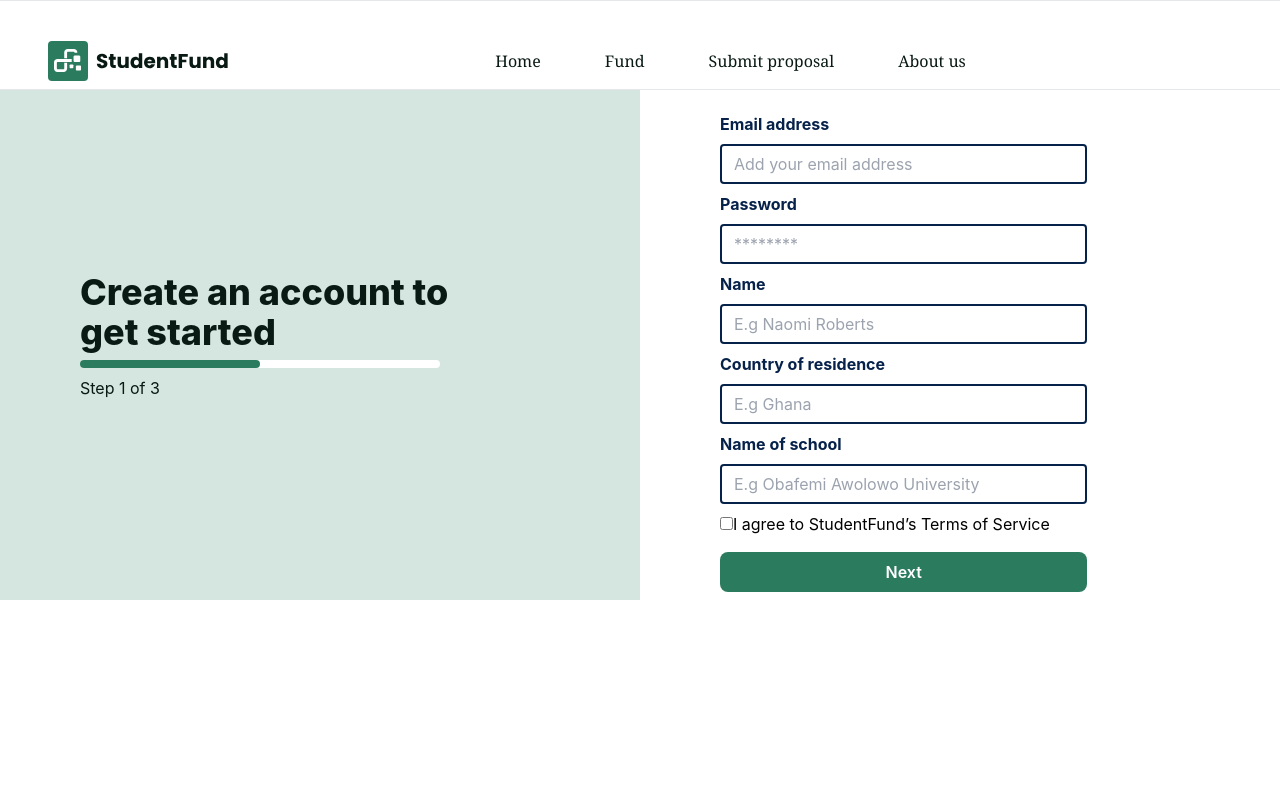
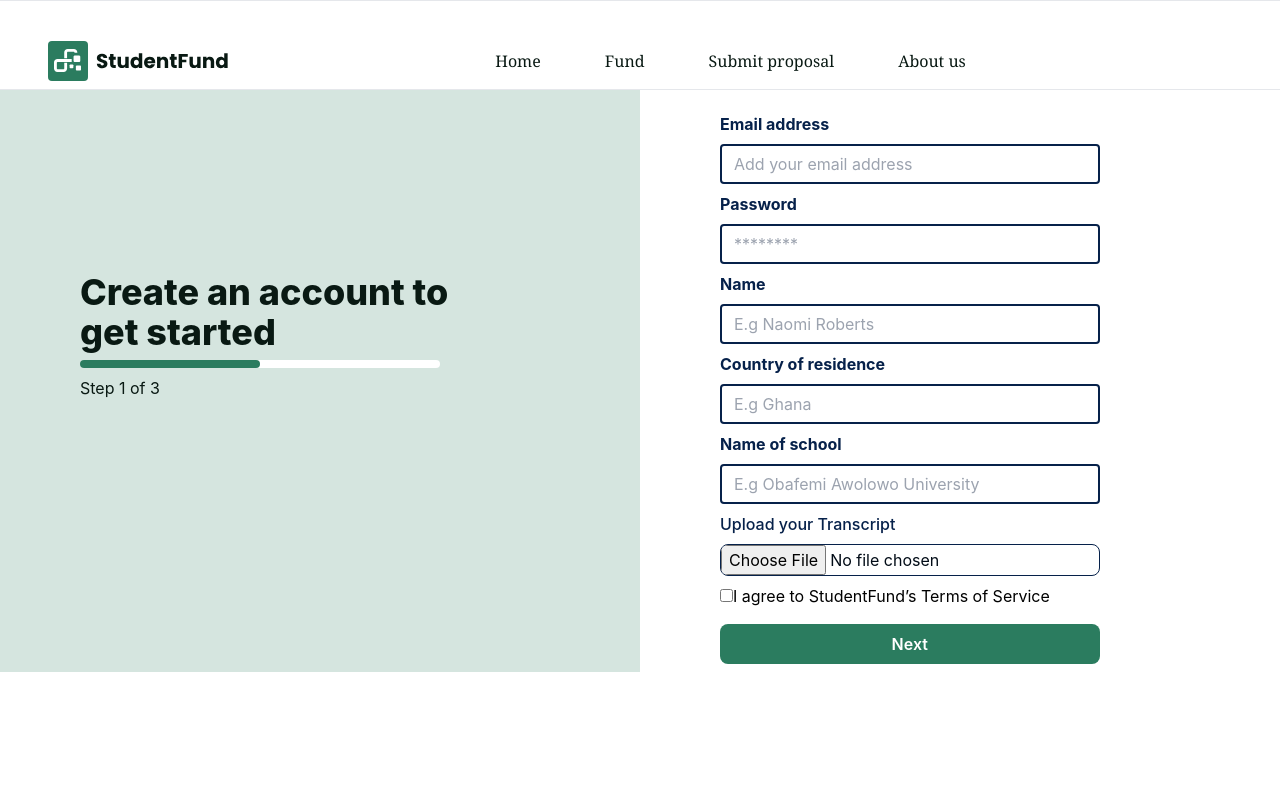
Before and after one commit to pheobeayo/Tech-La-femme-studentfund, a React (Create React App) app: page /create-proposal in a window 1280 px wide. Shown: the top 800 px of the page. Built offline with nearby package versions, Linux system fonts and the light colour scheme; no server answers; what @web3modal/ethers would draw is missing.

Commit message:
Update CreateProposal.jsx

```diff
--- a/src/pages/create-proposal/CreateProposal.jsx
+++ b/src/pages/create-proposal/CreateProposal.jsx
@@ -36,6 +36,7 @@ const CreateProposal = () => {
           </div>
           <div>
             <form className=" mx-20 md:28 mt-8 w-3/4">
+
               <div className="mb-2">
                 <label
                   className="block text-[#06214A] text-base font-bold mb-2"
@@ -58,6 +59,7 @@ const CreateProposal = () => {
                 >
                   Password
                 </label>
+
                 <input
                   className="bg-white border-[#06214A] border-2 rounded w-full py-2 px-3 text-[#020C17] leading-tight focus:outline-none focus:shadow-outline"
                   id="password"
@@ -111,6 +113,20 @@ const CreateProposal = () => {
                   required
                 />
               </div>
+              <div class="mb-2">
+                <label
+                  class="block mb-2 text-base font-medium text-[#06214A] dark:text-[#06214A]"
+                  for="large_size"
+                >
+                  Upload your Transcript
+                </label>
+                <input
+                  class="block w-full text-base text-[#020C17] border border-[#06214A] rounded-lg cursor-pointer bg-white dark:text-[#020C17] focus:outline-none dark:bg-white dark:border-gray-600 dark:placeholder-gray-400"
+                  id="large_size"
+                  type="file"
+                  placeholder="Upload"
+                />
+              </div>
               <div>
                 <Checkbox
                   id="checkbox"
```
